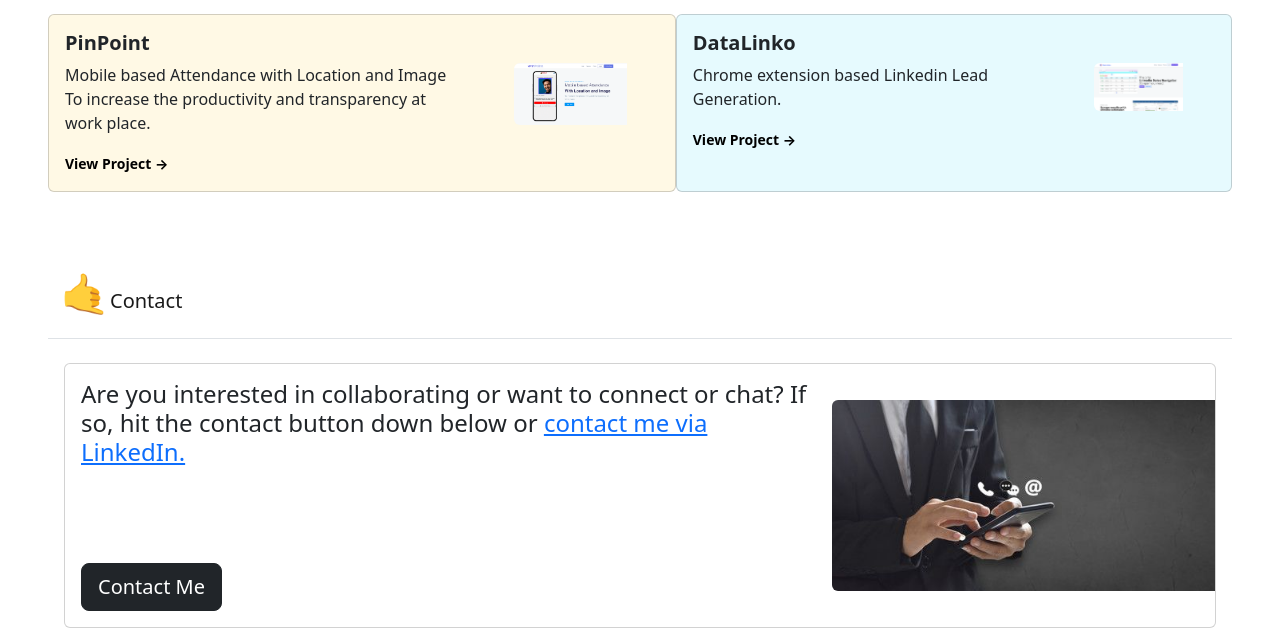
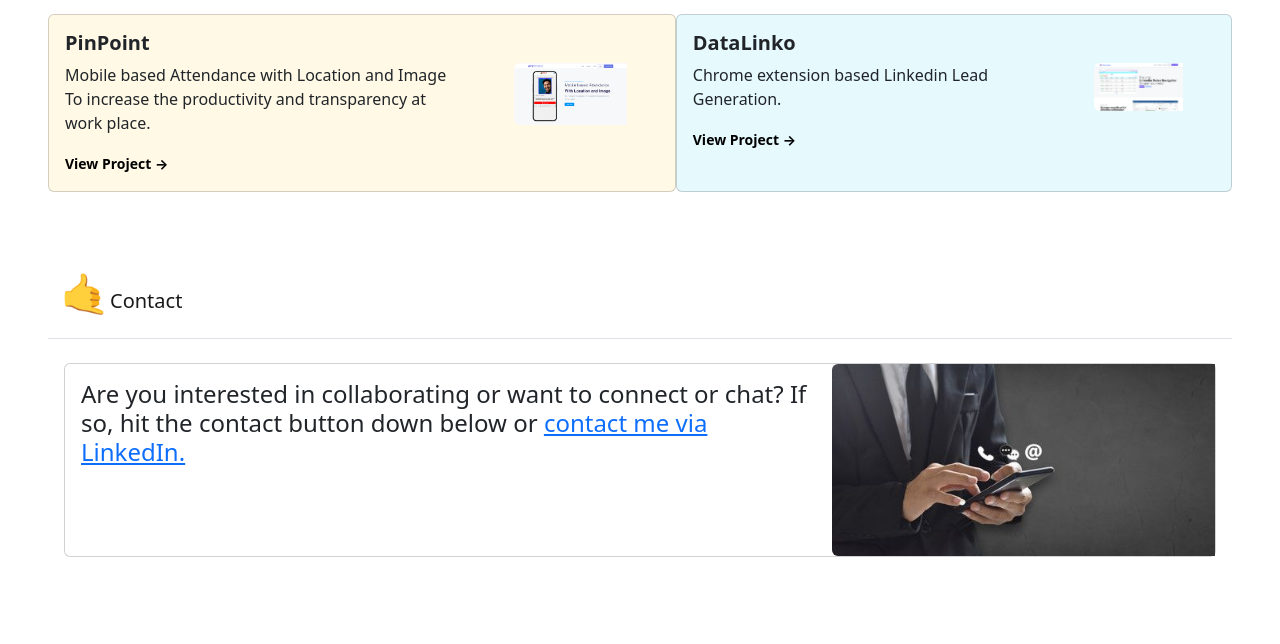
Before and after one commit to Abdulhannan-bot/my-portfolio, a plain HTML site: page index.html in a window 1280 px wide. Shown: the part 2046-2690 px from the top of the page. After the commit the page ends 2619 px from the top, so only its background shows below. Drawn offline with nearby package versions, Linux system fonts and the light colour scheme.

Commit message:
my-commit 3

```diff
--- a/index.html
+++ b/index.html
@@ -300,7 +300,7 @@
             <div class="col-md-8">
               <div class="card-body">
                 <h4 class="card-text mb-5">Are you interested in collaborating or want to connect or chat? If so, hit the contact button down below or <span><a href="https://www.linkedin.com/in/ahmujawar/" target="_blank">contact me via LinkedIn.</a></span></h4>
-                <a href="mailto:reachabdulhannan@gmail.com?subject=subject" class="btn btn-lg  btn-dark mt-5">Contact Me</a>
+                <!-- <a href="mailto:reachabdulhannan@gmail.com?subject=subject" class="btn btn-lg  btn-dark mt-5">Contact Me</a> -->
               </div>
             </div>
             <div class="col-md-4 d-md-flex align-items-center d-none">
```
